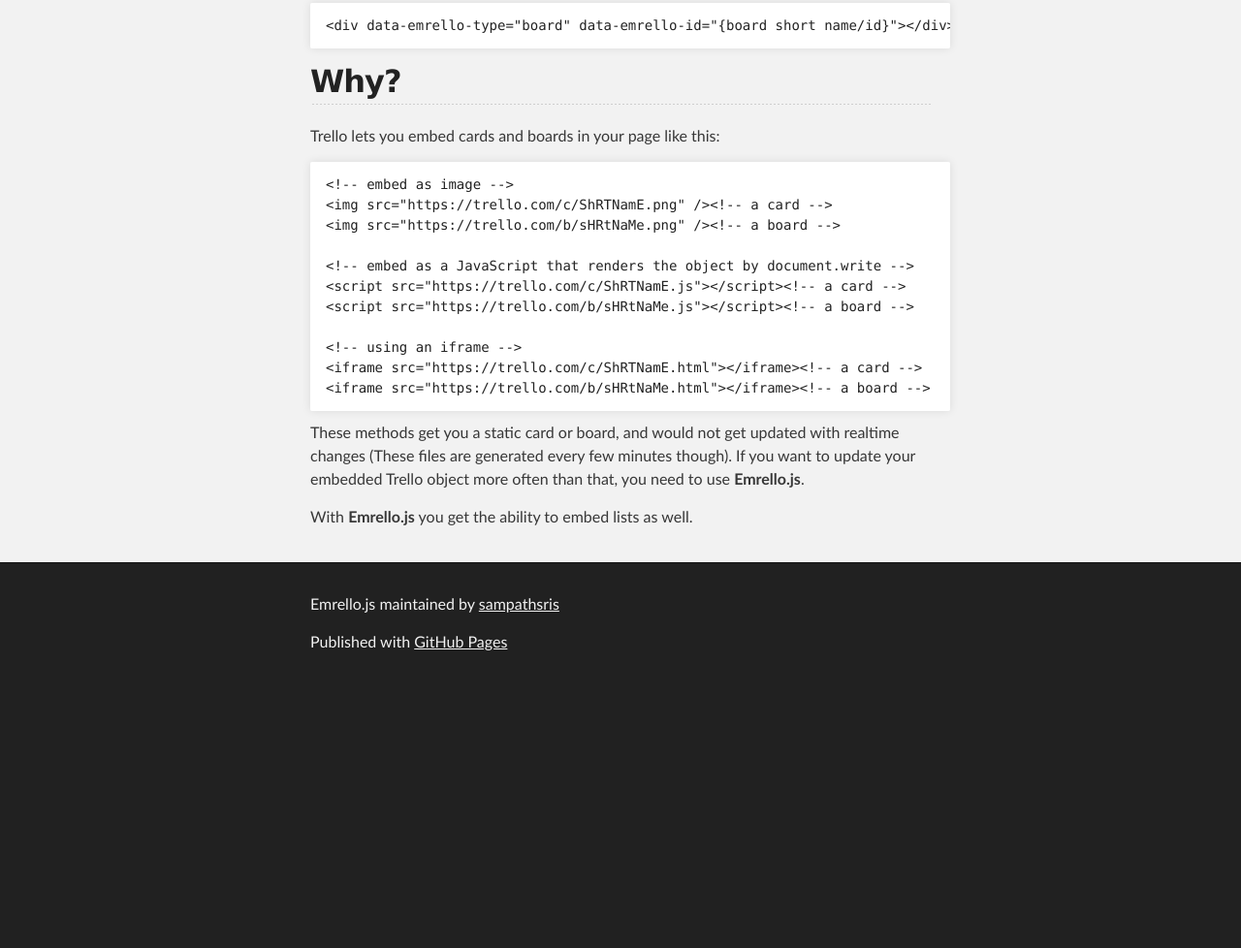
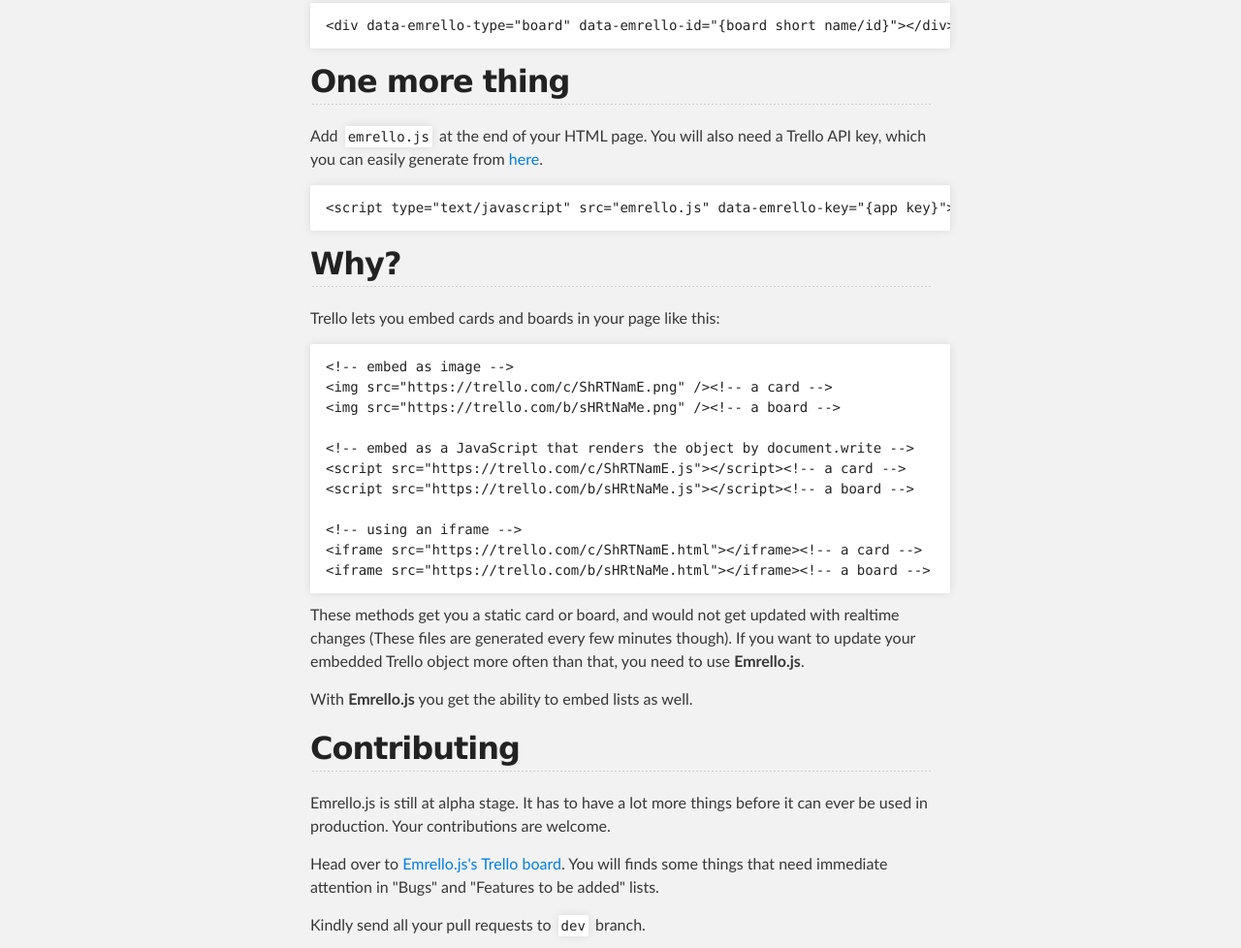
Before and after one commit to sampathsris/Emrello.js, a plain HTML site: page index.html in a window 1280 px wide. Shown: the part 714-1692 px from the top of the page at 97% size. Before the commit the page ends 1423 px from the top, so only its background shows below. Drawn offline with Linux system fonts and the light colour scheme; no server answers.

```diff
--- a/index.html
+++ b/index.html
@@ -42,19 +42,11 @@
 <pre><code>&lt;div data-emrello-type="card" data-emrello-id="{card short name/id}"&gt;&lt;/div&gt;
 </code></pre>
 
-<div data-emrello-type="card"
-     data-emrello-id="MAXjTMBK">
-</div>
-
 <h2>
 <a id="embed-a-list" class="anchor" href="#embed-a-list" aria-hidden="true"><span class="octicon octicon-link"></span></a>Embed a list</h2>
 
 <pre><code>&lt;div data-emrello-type="list" data-emrello-id="{list id}"&gt;&lt;/div&gt;
 </code></pre>
-
-<div data-emrello-type="list"
-     data-emrello-id="55a1f9285743ffa5819da575">
-</div>
 
 <h2>
 <a id="embed-a-board" class="anchor" href="#embed-a-board" aria-hidden="true"><span class="octicon octicon-link"></span></a>Embed a board</h2>
@@ -62,9 +54,14 @@
 <pre><code>&lt;div data-emrello-type="board" data-emrello-id="{board short name/id}"&gt;&lt;/div&gt;
 </code></pre>
 
-<div data-emrello-type="board"
-     data-emrello-id="vUMIXgBw">
-</div>
+<h2>
+<a id="one-more-thing" class="anchor" href="#one-more-thing" aria-hidden="true"><span class="octicon octicon-link"></span></a>One more thing</h2>
+
+<p>Add <code>emrello.js</code> at the end of your HTML page. You will also need a Trello API key,
+which you can easily generate from <a href="https://trello.com/1/appKey/generate">here</a>.</p>
+
+<pre><code>&lt;script type="text/javascript" src="emrello.js" data-emrello-key="{app key}"&gt;&lt;/script&gt;
+</code></pre>
 
 <h2>
 <a id="why" class="anchor" href="#why" aria-hidden="true"><span class="octicon octicon-link"></span></a>Why?</h2>
@@ -90,6 +87,18 @@ want to update your embedded Trello object more often than that, you need to
 use <strong>Emrello.js</strong>.</p>
 
 <p>With <strong>Emrello.js</strong> you get the ability to embed lists as well.</p>
+
+<h2>
+<a id="contributing" class="anchor" href="#contributing" aria-hidden="true"><span class="octicon octicon-link"></span></a>Contributing</h2>
+
+<p>Emrello.js is still at alpha stage. It has to have a lot more things before
+it can ever be used in production. Your contributions are welcome.</p>
+
+<p>Head over to <a href="https://trello.com/b/vUMIXgBw">Emrello.js's Trello board</a>. You
+will finds some things that need immediate attention in "Bugs" and "Features
+to be added" lists.</p>
+
+<p>Kindly send all your pull requests to <code>dev</code> branch.</p>
       </section>
     </div>
 
@@ -103,10 +112,5 @@ use <strong>Emrello.js</strong>.</p>
 
 
 
-<script type="text/javascript"
-        src="emrello.js"
-        data-emrello-key="ae139902ac7baf1a2484d28dd6724d15">
-</script>
-
   </body>
 </html>
```
Also changed, not shown: params.json (+1 -1 lines).
